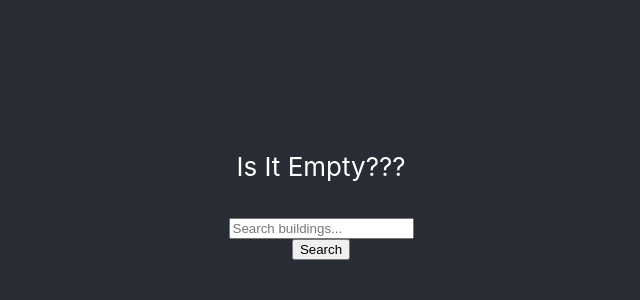
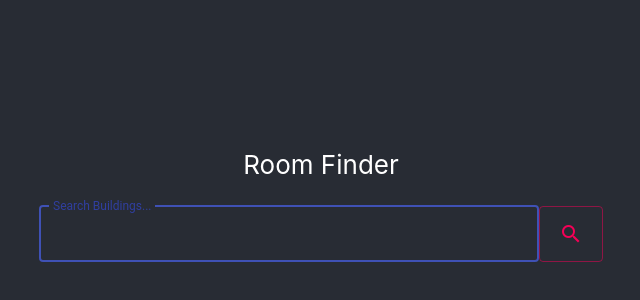
Before and after one commit to uunuub/purdue-navigation, a React (Create React App) app in the folder purdue-navigation-client/: page / in a window 1280 px wide. Shown: the part 208-508 px from the top of the page, without its empty margins (319-959 px from the left). Built offline with nearby package versions, Linux system fonts and the light colour scheme.

Commit message:
added main layout of search

```diff
--- a/purdue-navigation-client/package.json
+++ b/purdue-navigation-client/package.json
@@ -4,6 +4,7 @@
   "private": true,
   "dependencies": {
     "@material-ui/core": "^3.6.1",
+    "material-ui": "^0.20.2",
     "material-ui-search-bar": "^0.4.2",
     "react": "^16.6.3",
     "react-dom": "^16.6.3",
--- a/purdue-navigation-client/public/index.html
+++ b/purdue-navigation-client/public/index.html
@@ -3,6 +3,7 @@
   <head>
     <meta charset="utf-8">
     <link rel="shortcut icon" href="%PUBLIC_URL%/favicon.ico">
+    <link rel="stylesheet" href="https://fonts.googleapis.com/icon?family=Material+Icons">
     <meta name="viewport" content="width=device-width, initial-scale=1, shrink-to-fit=no">
     <meta name="theme-color" content="#000000">
     <!--
--- a/purdue-navigation-client/src/components/Search.js
+++ b/purdue-navigation-client/src/components/Search.js
@@ -1,8 +1,24 @@
 import React, { Component } from 'react';
-import SearchBar from 'material-ui-search-bar'
+import TextField from '@material-ui/core/TextField';
+import Button from '@material-ui/core/Button';
+import Icon from '@material-ui/core/Icon';
+import { withStyles } from "@material-ui/core/styles";
+import classNames from 'classnames';
+import PropTypes from 'prop-types';
+
+const styles = {
+  button:{
+    height: 56,
+  },
+  input:{
+    color: 'white',
+  },
+  textField: {
+    width: 500,
+  }
+};
 
 class Search extends Component {
-
   state = {
     query: '',
   }
@@ -14,23 +30,28 @@ class Search extends Component {
   }
 
   render() {
+    const { classes } = this.props;
     return (
-      <div className="App">
-        <header className="App-header">
+      <div>
           <p>
-            Is It Empty???
+            Room Finder
           </p>
-          <form>
-            <input
-              placeholder="Search buildings..."
-              ref = {input => this.search = input}
-              onChange = {this.handleInputChange}/>
-          </form>
-          <button>Search</button>
-        </header>
+          <div>
+            <TextField
+              classes={{root: classes.textField}}
+              variant="outlined"
+              label="Search Buildings..."
+              autoFocus
+            />
+            <Button classes={{root: classes.button}} color="secondary" size="small" variant="outlined" >
+              <Icon>
+                search
+              </Icon>
+            </Button>
+          </div>
       </div>
     );
   }
 }
 
-export default Search;
+export default withStyles(styles)(Search);
```
Also changed, not shown: 1 other file (tests, documents, lock files or other folders).
